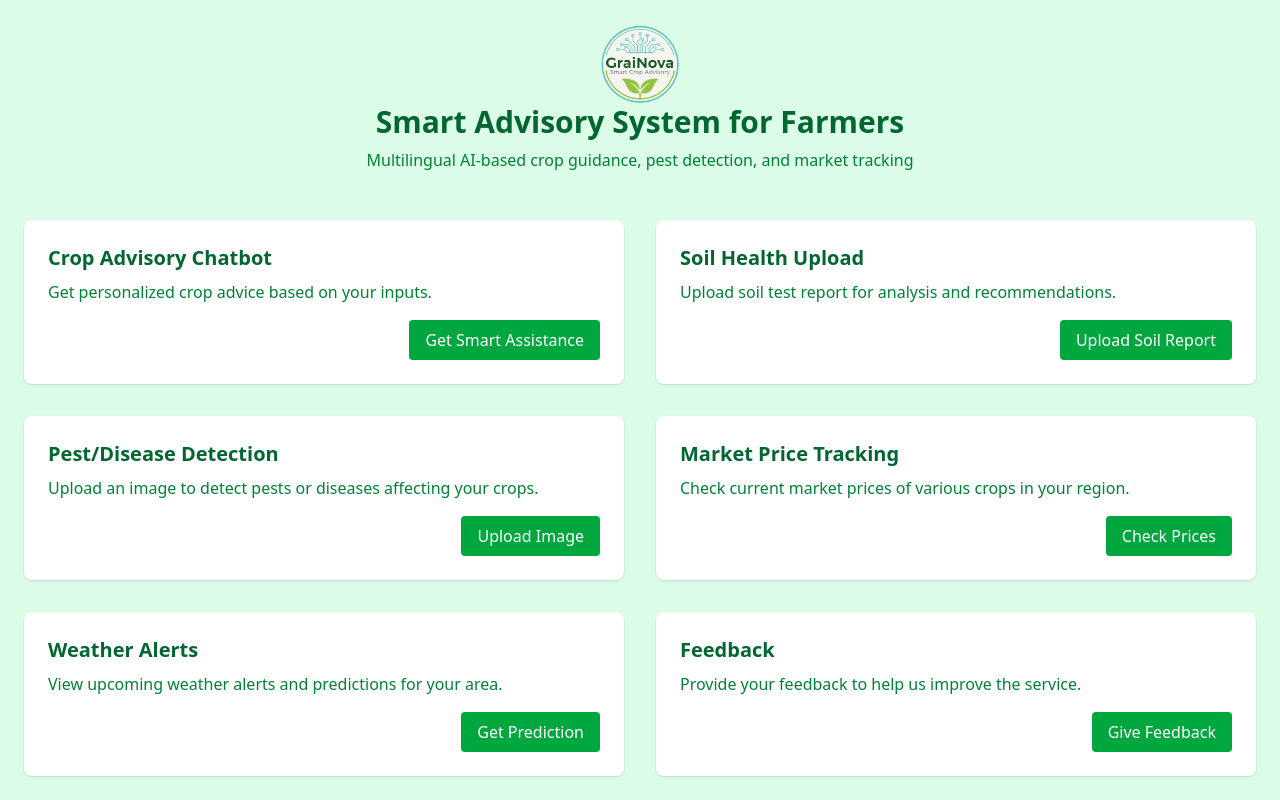
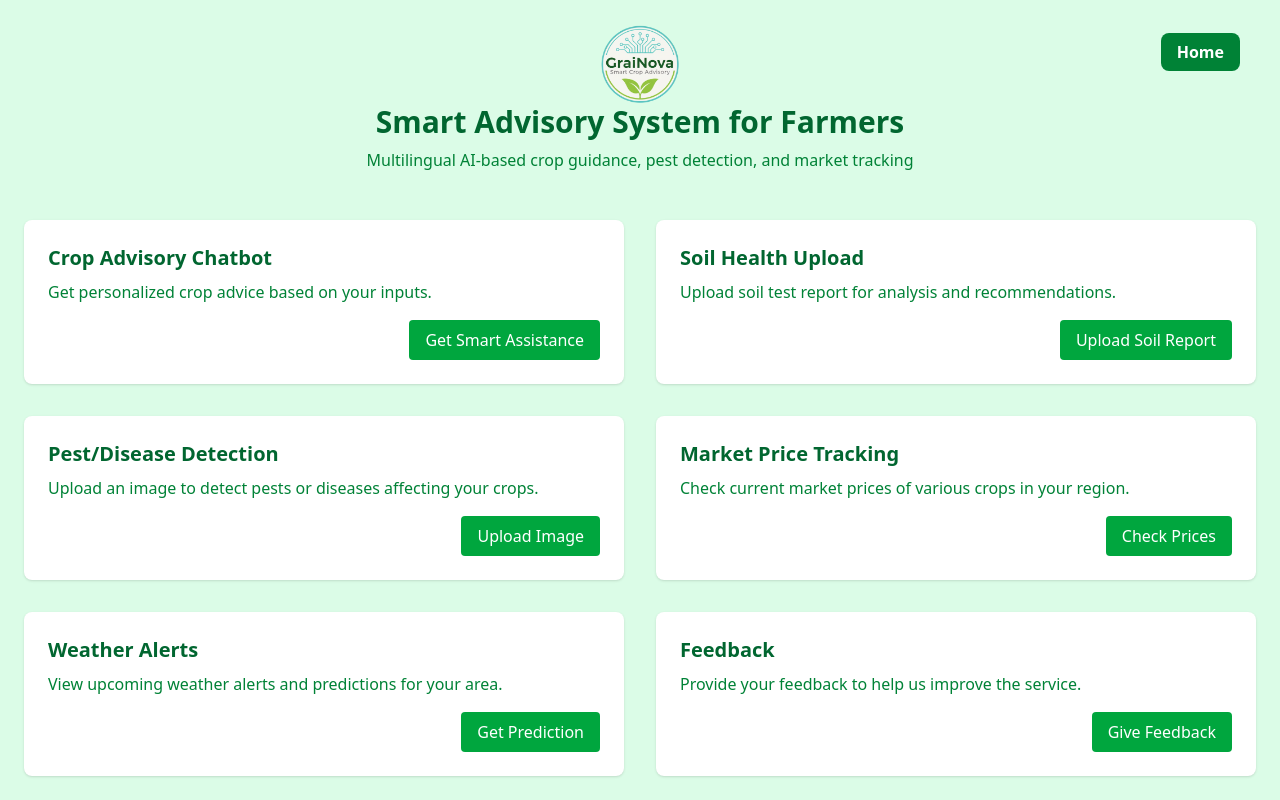
Before and after one commit to Bishal0019/GraiNovaWebApp, a Next.js app: page / in a window 1280 px wide. Built offline with nearby package versions, Linux system fonts and the light colour scheme.

Commit message:
Update layout.js

```diff
--- a/app/layout.js
+++ b/app/layout.js
@@ -1,4 +1,5 @@
 import { Geist, Geist_Mono } from "next/font/google";
+import Link from "next/link"; // ✅ import Link for navigation
 import "./globals.css";
 
 const geistSans = Geist({
@@ -13,7 +14,8 @@ const geistMono = Geist_Mono({
 
 export const metadata = {
   title: "GraiNova: Your Digital Farm Assistant",
-  description: "A comprehensive web app providing Indian farmers with real-time weather alerts, personalized crop advisories, and detailed soil analysis reports to enhance productivity.",
+  description:
+    "A comprehensive web app providing Indian farmers with real-time weather alerts, personalized crop advisories, and detailed soil analysis reports to enhance productivity.",
 };
 
 export default function RootLayout({ children }) {
@@ -23,13 +25,32 @@ export default function RootLayout({ children }) {
         className={`${geistSans.variable} ${geistMono.variable} antialiased`}
       >
         <div className="min-h-screen bg-green-100 p-6">
-          <header className="text-center mb-12">
-            <img src="/logo.png" alt="GraiNova Logo" className="mx-auto h-20" />
-            <h1 className="text-3xl font-bold text-green-800">Smart Advisory System for Farmers</h1>
+          {/* Header with Home button */}
+          <header className="relative text-center mb-12">
+            {/* Home button in top-right corner */}
+            <div className="absolute top-0 right-0 p-4">
+              <Link
+                href="/"
+                className="px-4 py-2 rounded-lg bg-green-700 text-white font-semibold hover:bg-green-800 transition"
+              >
+                Home
+              </Link>
+            </div>
+
+            <img
+              src="/logo.png"
+              alt="GraiNova Logo"
+              className="mx-auto h-20"
+            />
+            <h1 className="text-3xl font-bold text-green-800">
+              Smart Advisory System for Farmers
+            </h1>
             <p className="mt-2 text-green-700">
-              Multilingual AI-based crop guidance, pest detection, and market tracking
+              Multilingual AI-based crop guidance, pest detection, and market
+              tracking
             </p>
           </header>
+
           {children}
         </div>
       </body>
```
